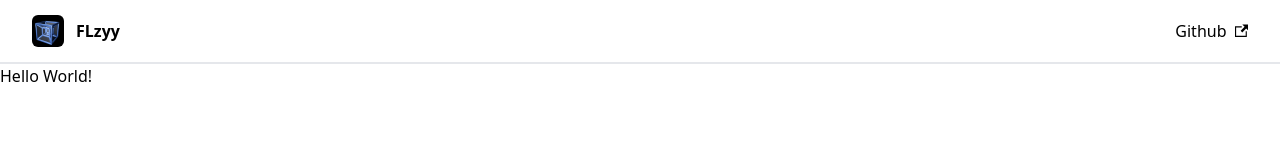
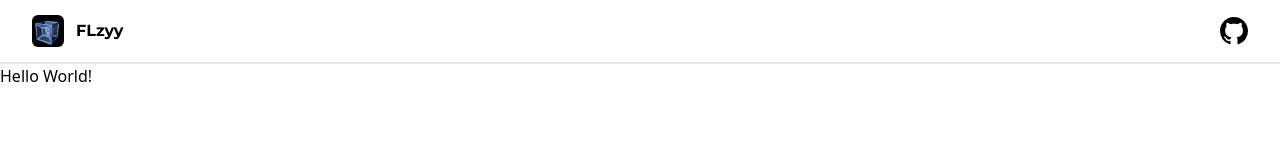
Before and after one commit to FLzyy/flzyy.github.io, an Astro site: page / in a window 1280 px wide. Built offline with nearby package versions, Linux system fonts and the light colour scheme; Astro itself is replaced by a stand-in of ours.

Commit message:
better font + gh icon over text

```diff
--- a/src/layouts/Layout.astro
+++ b/src/layouts/Layout.astro
@@ -14,14 +14,34 @@ const { title } = Astro.props;
     <link rel="icon" type="image/gif" href="/profile.gif" />
     <meta name="generator" content={Astro.generator} />
     <title>{title}</title>
+    <link rel="preconnect" href="https://fonts.googleapis.com" />
+    <link rel="preconnect" href="https://fonts.gstatic.com" crossorigin />
+    <link
+      href="https://fonts.googleapis.com/css2?family=Lato&family=Montserrat:wght@700&display=swap"
+      rel="stylesheet"
+    />
   </head>
   <body>
     <nav class="border-b-2 border-gray-200 h-16 flex items-center px-8">
-			<img src="/profile.gif" class="h-auto w-8 rounded-md mr-3"/>
-			<h1 class="font-bold">FLzyy</h1>
+      <img src="/profile.gif" class="h-auto w-8 rounded-md mr-3" />
+      <h1 class="font-bold font-['Montserrat',sans-serif]">FLzyy</h1>
       <div class="w-full"></div>
       <li class="list-none">
-				<ul><a class="flex flex-row items-center justify-center gap-2">Github <svg width="13.5" height="13.5" aria-hidden="true" viewBox="0 0 24 24" class="iconExternalLink_nPIU"><path fill="currentColor" d="M21 13v10h-21v-19h12v2h-10v15h17v-8h2zm3-12h-10.988l4.035 4-6.977 7.07 2.828 2.828 6.977-7.07 4.125 4.172v-11z"></path></svg></a></ul>
+        <ul>
+          <a
+            href="https://github.com/FLzyy"
+            class="hover:fill-gray-800 transition-colors"
+            ><svg
+              xmlns="http://www.w3.org/2000/svg"
+              viewBox="0 0 16 16"
+              width="28"
+              height="28"
+              ><path
+                d="M8 0c4.42 0 8 3.58 8 8a8.013 8.013 0 0 1-5.45 7.59c-.4.08-.55-.17-.55-.38 0-.27.01-1.13.01-2.2 0-.75-.25-1.23-.54-1.48 1.78-.2 3.65-.88 3.65-3.95 0-.88-.31-1.59-.82-2.15.08-.2.36-1.02-.08-2.12 0 0-.67-.22-2.2.82-.64-.18-1.32-.27-2-.27-.68 0-1.36.09-2 .27-1.53-1.03-2.2-.82-2.2-.82-.44 1.1-.16 1.92-.08 2.12-.51.56-.82 1.28-.82 2.15 0 3.06 1.86 3.75 3.64 3.95-.23.2-.44.55-.51 1.07-.46.21-1.61.55-2.33-.66-.15-.24-.6-.83-1.23-.82-.67.01-.27.38.01.53.34.19.73.9.82 1.13.16.45.68 1.31 2.69.94 0 .67.01 1.3.01 1.49 0 .21-.15.45-.55.38A7.995 7.995 0 0 1 0 8c0-4.42 3.58-8 8-8Z"
+              ></path></svg
+            ></a
+          >
+        </ul>
       </li>
     </nav>
     <slot />
```
Lines whose indentation alone changed are shown as unchanged.
